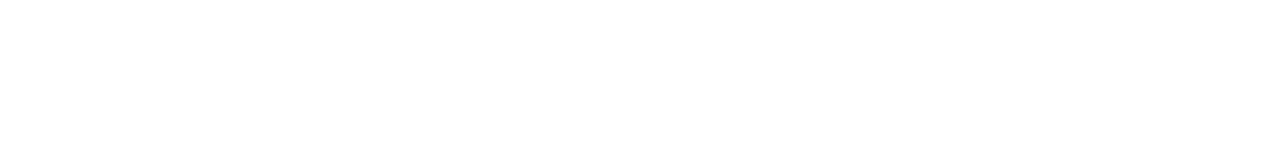
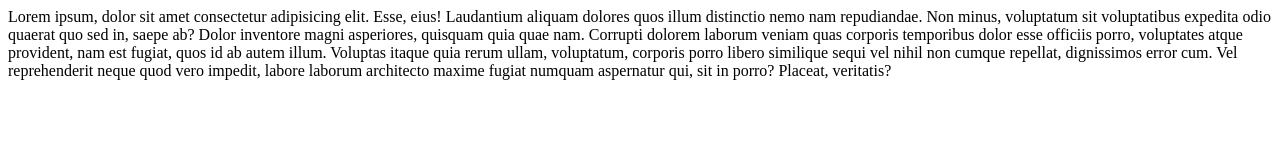
Before and after one commit to SwaleNn/Web-Progamming-II, a plain HTML site: page Index.html in a window 1280 px wide. Drawn offline with Linux system fonts and the light colour scheme.

Commit message:
Update Index.html

```diff
--- a/Index.html
+++ b/Index.html
@@ -4,9 +4,9 @@
     <meta charset="UTF-8">
     <meta http-equiv="X-UA-Compatible" content="IE=edge">
     <meta name="viewport" content="width=device-width, initial-scale=1.0">
-    <title>Document</title>
+    <title>HTML</title>
 </head>
 <body>
-
+    Lorem ipsum, dolor sit amet consectetur adipisicing elit. Esse, eius! Laudantium aliquam dolores quos illum distinctio nemo nam repudiandae. Non minus, voluptatum sit voluptatibus expedita odio quaerat quo sed in, saepe ab? Dolor inventore magni asperiores, quisquam quia quae nam. Corrupti dolorem laborum veniam quas corporis temporibus dolor esse officiis porro, voluptates atque provident, nam est fugiat, quos id ab autem illum. Voluptas itaque quia rerum ullam, voluptatum, corporis porro libero similique sequi vel nihil non cumque repellat, dignissimos error cum. Vel reprehenderit neque quod vero impedit, labore laborum architecto maxime fugiat numquam aspernatur qui, sit in porro? Placeat, veritatis?
 </body>
 </html>
```
